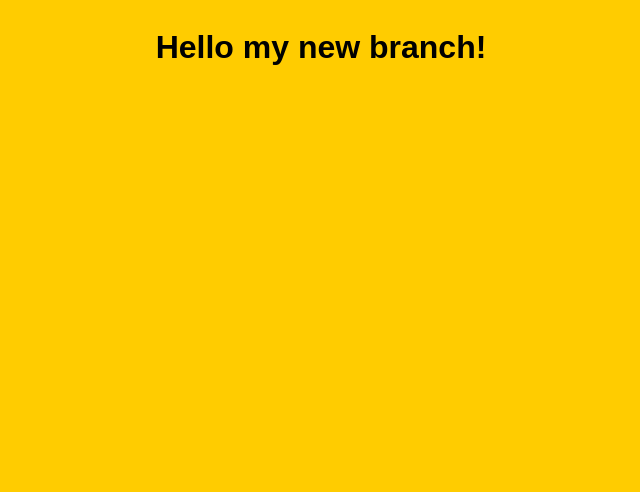
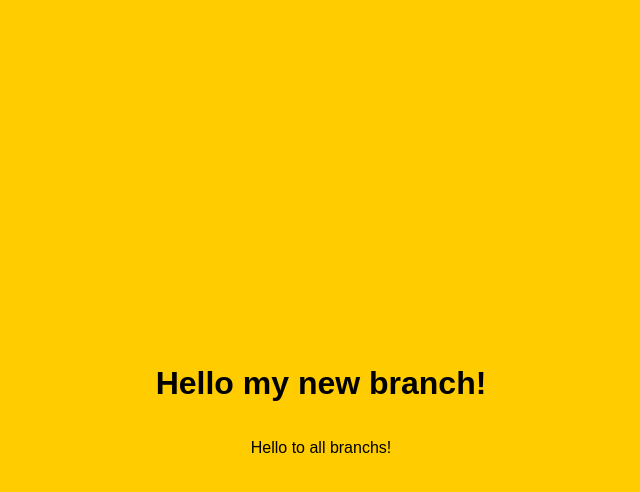
Before and after one commit to esUnifor/ModuloControledeVersao, a plain HTML site: page index.html in a window 1280 px wide. Shown: the whole page, without its empty margins (319-959 px from the left). Drawn offline with Linux system fonts and the light colour scheme.

Commit message:
adicionado um parágrafo ao html

```diff
--- a/index.html
+++ b/index.html
@@ -8,7 +8,9 @@
         body{
             background-color: #ffcc00;
             display: flex;
+            flex-direction: column;
             justify-content: center;
+            align-items: center;
             height: 100vh;
             font-family: Arial, sans-serif;
         }
@@ -16,6 +18,7 @@
 </head>
 <body>
     <h1>Hello my new branch!</h1>
+    <p>Hello to all branchs!</p>
 
 </body>
 </html>
```
